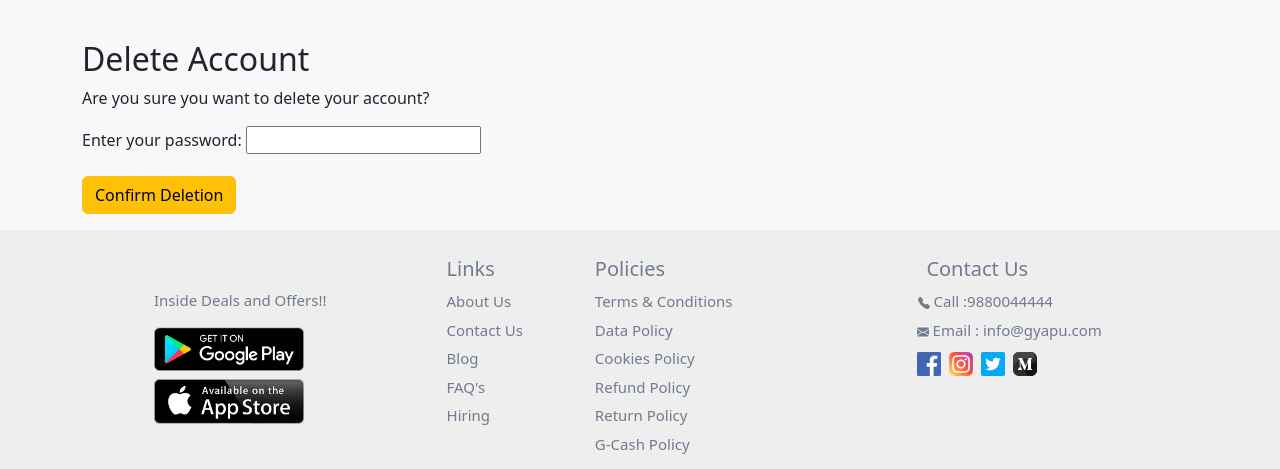
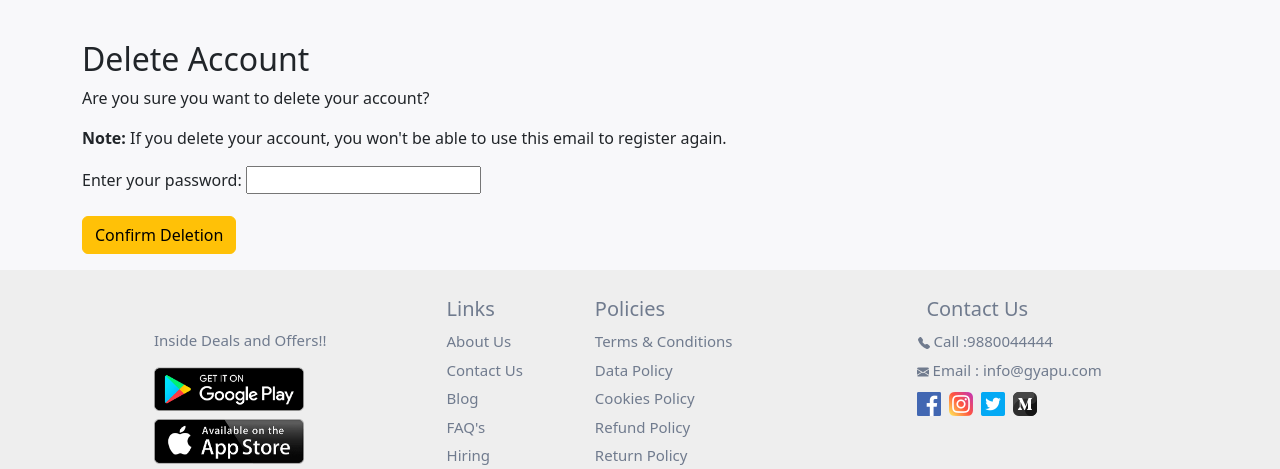
Before and after one commit to manish021124/ecommerce_django, a Django app: page /accounts/delete/0526f4b5-cd0f-472e-b41a-6baf6e883546/ in a window 1280 px wide. Shown: the part 150-619 px from the top of the page. Run offline with Django 5.2, Linux system fonts and the light colour scheme; a user stored in the database is signed in; data comes from the database, SQL or seed files in the repository; both versions use the stored data as it was after the commit; data that the repository does not hold is empty; grey boxes are pictures that could not be loaded.

Commit message:
handled products, orders and carts on user and store deletion

```diff
--- a/products/templates/products/product_detail.html
+++ b/products/templates/products/product_detail.html
@@ -3,6 +3,9 @@
 {% block title %}{{ product.name }}{% endblock title %}
 
 {% block content %}
+  {% if product.is_deleted %}
+    <h1 class="text-danger">Product Unavailable</h1>
+  {% else %}
     <div class="product-detail mb-3">
       {% for image in product.images.all %}
         <img class="productimage" src="{{ image.image.url}}" alt="{{ product.name }}">
@@ -42,6 +45,5 @@
         </form>
       {% endif %}
     </div>
-
-
+  {% endif %}
 {% endblock content %}
--- a/user/admin.py
+++ b/user/admin.py
@@ -10,7 +10,7 @@ class CustomUserAdmin(UserAdmin):
   # add_form = CustomUserCreationForm
   # form = CustomUserChangeForm
   model = CustomUser
-  list_display = ['email', 'full_name', 'mobile', 'get_groups', 'is_superuser',]
+  list_display = ['email', 'full_name', 'mobile', 'get_groups', 'is_superuser', 'is_active',]
 
   def get_groups(self, obj):
     return ", ".join([group.name for group in obj.groups.all()])
--- a/user/models.py
+++ b/user/models.py
@@ -17,6 +17,39 @@ class CustomUser(AbstractUser):
 
   def __str__(self):
     return self.username
+
+  # override default delete function
+  def delete(self, using=None, keep_parents=False):
+    self.is_active = False
+    self.save()
+    self.cancel_orders() # cancel orders associated with user
+
+  def cancel_orders(self):
+    from orders.models import Order # shows error when import outside function
+    from products.models import Product
+    from carts.models import Cart
+
+    if self.groups.filter(name='store').exists():
+      products_to_delete = Product.objects.filter(store=self)
+      products_to_delete.update(is_deleted=True) # set product is_deleted true
+      orders_to_cancel = Order.objects.filter(items__product__in=products_to_delete, status__in=['Pending', 'Processing'])
+      for order in orders_to_cancel:
+        # order.items.filter(product__in=products_to_delete).delete() # if order consists products of other store too then just remove product of store being deleted
+        # if order.items.count() == 0:
+          order.status = 'Cancelled' # set order status to cancelled if exist in pending and processing status while deleting store account
+          order.save()
+      carts_to_modify = Cart.objects.filter(items__product__in=products_to_delete)
+      for cart in carts_to_modify:
+        cart.items.filter(product__in=products_to_delete).delete()
+        if cart.items.count() == 0:
+          cart.delete()
+    else:
+      orders_to_cancel = Order.objects.filter(user=self, status__in=['Pending', 'Processing'])
+      for order in orders_to_cancel:
+        order.status = 'Cancelled' # set order status to cancelled if exist in pending and processing status while deleting customer account
+        order.save()
+      user_cart = Cart.objects.get(user=self)
+      user_cart.delete()
 
 
 #no need to use signals.py
--- a/user/templates/account/delete.html
+++ b/user/templates/account/delete.html
@@ -6,6 +6,7 @@
   <div>
     <h2>Delete Account</h2>
     <p>Are you sure you want to delete your account?</p>
+    <p><strong>Note:</strong> If you delete your account, you won't be able to use this email to register again.</p>
     <form method="post">
         {% csrf_token %}
         <div class="mb-3">
--- a/user/views.py
+++ b/user/views.py
@@ -6,7 +6,7 @@ from .forms import CustomerSignupForm, StoreSignupForm, ProfileForm
 from django.contrib import messages
 from .models import Profile, CustomUser
 from products.models import Product, Category
-from django.contrib.auth import login, authenticate
+from django.contrib.auth import login, authenticate, logout
 from django.contrib.auth.mixins import LoginRequiredMixin, UserPassesTestMixin
 from django.contrib.auth.models import Group
 from random import sample
@@ -116,8 +116,12 @@ class CustomerSignupView(SignupView):
     response = super().form_valid(form)
     user = self.user
 
-    customer_group = Group.objects.get(name='customer')
-    user.groups.add(customer_group)
+    if user:
+      customer_group = Group.objects.get(name='customer')
+      user.groups.add(customer_group)
+    else:
+      messages.error(self.request, "An error occurred during user registration.")
+      return redirect(reverse('account_login'))
     return response
 
   # redirecting to register page on signup error
@@ -140,8 +144,13 @@ class StoreSignupView(SignupView):
     response = super().form_valid(form)
     user = self.user
 
-    store_group = Group.objects.get(name='store')
-    user.groups.add(store_group)
+    if user:
+      store_group = Group.objects.get(name='store')
+      user.groups.add(store_group)
+    else:
+      messages.error(self.request, "An error occurred during user registration.")
+      return redirect(reverse('store_signup'))
+
     return response
 
   def form_invalid(self, form):
@@ -168,6 +177,9 @@ class CustomerLoginView(LoginView):
     if form.is_valid():
       user = form.user
       if user is not None and user.groups.filter(name='customer').exists():
+        if not user.is_active:
+          messages.error(self.request, "Your account has been deleted.")
+          return redirect(reverse('register'))
         login(self.request, user)
         next_url = self.request.session.get('next')
         if next_url:
@@ -204,6 +216,9 @@ class StoreLoginView(LoginView):
     if form.is_valid():
       user = form.user
       if user is not None and user.groups.filter(name='store').exists():
+        if not user.is_active:
+          messages.error(self.request, "Your account has been deleted.")
+          return redirect(reverse_lazy('store_signup'))
         login(self.request, user)
         next_url = self.request.session.get('next')
         if next_url:
@@ -329,15 +344,23 @@ class UserDeleteView(LoginRequiredMixin, DeleteView):
   template_name = 'account/delete.html'
   success_url = reverse_lazy('home')
 
+  def get_object(self, queryset=None):
+    return self.request.user
+
   def post(self, request, *args, **kwargs):
     password = request.POST.get('password', '')
     user = self.get_object()
-    if authenticate(username=user.username, password=password) is None:
+    if not authenticate(username=user.username, password=password):
       messages.error(request, 'Incorrect password')
-      return self.render_to_response(self.get_context_data())
-    else:
+      return HttpResponseRedirect(self.request.path_info) # path_info: attribute of HttpRequest which represents path of requested url
+
+    try:
       self.object = user
       success_url = self.get_success_url()
-      self.object.delete()
+      self.object.delete() # calls delete function in model
+      logout(request)
       messages.success(request, 'Your account has been deleted successfully.')
       return HttpResponseRedirect(success_url)
+    except Exception as e:
+      messages.error(request, f'An error occured while deleting your account: {str(e)}')
+      return HttpResponseRedirect(self.request.path_info)
```
Also changed, not shown: products/models.py (+7 -0 lines), user/forms.py (+10 -0 lines), db.sqlite3, media/images/5_9PZvCF6.webp (added), media/images/6_ppcbfOR.webp (added), user/migrations/0005_customuser_is_deleted.py (added). Lines whose indentation alone changed are shown as unchanged.
